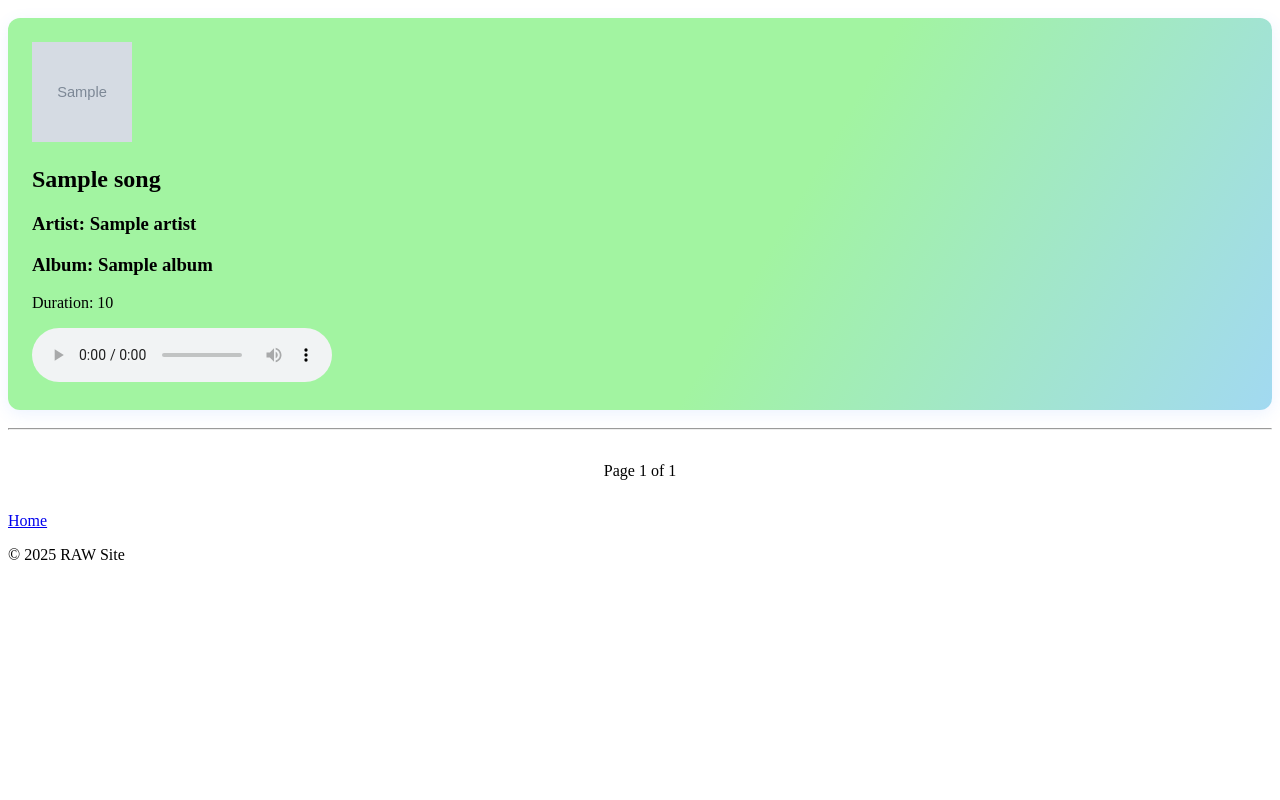
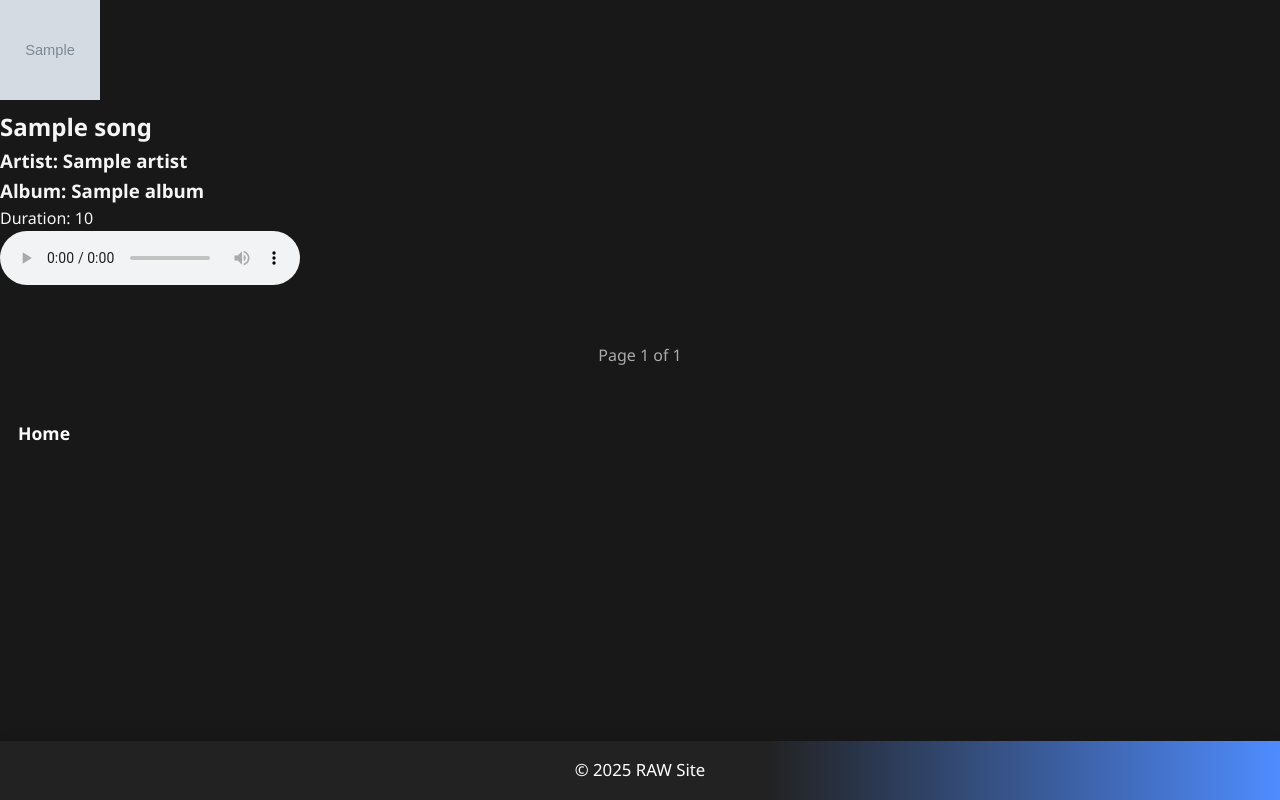
Before and after one commit to rohithrajar/project, a Django app: template RAWsite/templates/main.html in a window 1280 px wide. Run offline with Django 3.2, Linux system fonts and the light colour scheme; the template is opened without the code that fills it: most values are stand-ins (such as "Sample title", 1, 10 or a date in 2020); grey boxes marked "Sample" are stand-in pictures.

Commit message:
{first commit}

```diff
--- a/RAWsite/RAW/urls.py
+++ b/RAWsite/RAW/urls.py
@@ -22,6 +22,7 @@ urlpatterns = [
     path('admin/', admin.site.urls),
     path('music/', views.index,name='index'),
     path('home/', views.home,name='home'),
+    path('',views.home,name='home'),
 ]
 urlpatterns += static(settings.MEDIA_URL, document_root=settings.MEDIA_ROOT)
 urlpatterns += static(settings.STATIC_URL, document_root=settings.STATIC_ROOT)
--- a/RAWsite/RAWsite/settings.py
+++ b/RAWsite/RAWsite/settings.py
@@ -123,6 +123,6 @@ USE_TZ = True
 # https://docs.djangoproject.com/en/3.1/howto/static-files/
 
 STATIC_URL = '/static/'
-STATICFILES_DIRS=[STATIC_DIR,]
+STATIC_ROOT=[STATIC_DIR,]
 MEDIA_URL='/media/'
 MEDIA_ROOT=MEDIA_DIR
--- a/RAWsite/static/js/script.js
+++ b/RAWsite/static/js/script.js
@@ -11,10 +11,10 @@ var audio = {
             if (media.length){
                 media.mediaelementplayer({
                     audioHeight:40,
-                features: ['playpause','current','duration','progress','volume','tracks','fullscreen'],
+                features: ['playpause','current','duration','progress','volume','tracks'],
                     alwaysShowControls: true,
                     timeAndDurationsSeparator:'<span></span>',
-                    iPaduseNativeControls: true,
+                    iPadUseNativeControls: true,
                     iPhoneUseNativeControls: true,
                     AndroidUseNativeControls: true,
 
--- a/RAWsite/templates/main.html
+++ b/RAWsite/templates/main.html
@@ -4,55 +4,53 @@
     {% load static %}
     <meta charset="UTF-8">
     <title>RAW Site Main Page</title>
+    <meta name="viewport" content="width=device-width, initial-scale=1.0">
+    <link rel="stylesheet" href="{% static 'css/style.css' %}">
+    <link rel="stylesheet" href="{% static 'music.css' %}">
+</head>
+<body>
     <style>
-        .song-card {
-            border: none;
-            background: linear-gradient(120deg, #a2f4a1ff 60%, #a2d9f1ff 100%);
-            padding: 24px;
-            margin: 18px 0;
-            border-radius: 12px;
-            box-shadow: 0 4px 16px rgba(79,140,255,0.10);
-            transition: transform 0.2s, box-shadow 0.2s;
+        body {
+            background: #181818;
+            color: #f5f5f5;
+            font-family: 'Segoe UI', Arial, sans-serif;
+            margin: 0;
+            padding: 0;
         }
-
-        .song-card:hover {
-            transform: translateY(-4px) scale(1.03);
-            box-shadow: 0 8px 32px rgba(79,140,255,0.18);
-        }
-
-
         .pagination {
-            margin: 32px 0;
-            display: flex;
-            justify-content: center;
-            gap: 16px;
+            text-align: center;
+            margin: 30px 0;
+            padding: 20px;
         }
 
         .pagination a {
-            margin: 0 8px;
+            color: #1db954;
             text-decoration: none;
-            color: #4f8cff;
-            background: #fff;
+            margin: 0 10px;
             padding: 8px 16px;
-            border-radius: 8px;
-            box-shadow: 0 2px 8px rgba(79,140,255,0.08);
-            transition: background 0.2s, color 0.2s;
-            font-weight: 500;
+            border: 1px solid #1db954;
+            border-radius: 4px;
+            transition: background 0.2s;
         }
 
         .pagination a:hover {
-            background: #4f8cff;
-            color: #fff;
+            background: #1db954;
+            color: white;
         }
 
+        .pagination span {
+            margin: 0 15px;
+            color: #aaa;
+        }
     </style>
-</head>
-<body>
-    <script src="{% static 'script.js' %}"></script>
 
     {% csrf_token %}
 
-<div class='music-player'></div>
+    <div class='music-player'>
+        <!-- Music player content can go here -->
+    </div>
+
+    <div class='song-list'>
         {% for song in page_obj %}
             <div class='song-card'>
                 {% if song.image %}
@@ -79,11 +77,11 @@
                         {% endif %}
                         Your browser does not support the audio element.
                     </audio>
-
                 </div>
             </div>
-    <hr>
         {% endfor %}
+    </div>
+
     <div class='pagination'>
         {% if page_obj.has_previous %}
             <a href='?page={{ page_obj.previous_page_number }}'>Previous</a>
@@ -92,8 +90,8 @@
         {% if page_obj.has_next %}
             <a href='?page={{ page_obj.next_page_number }}'>Next</a>
         {% endif %}
+    </div>
 
-</div>
     <nav>
         <a href="/home/">Home</a>
     </nav>
@@ -101,5 +99,7 @@
     <footer>
         <p>&copy; 2025 RAW Site</p>
     </footer>
+
+    <script src="{% static 'script.js' %}"></script>
 </body>
 </html>
```
Also changed, not shown: RAWsite/RAW/views.py (+4 -6 lines). Lines whose indentation alone changed are shown as unchanged.
